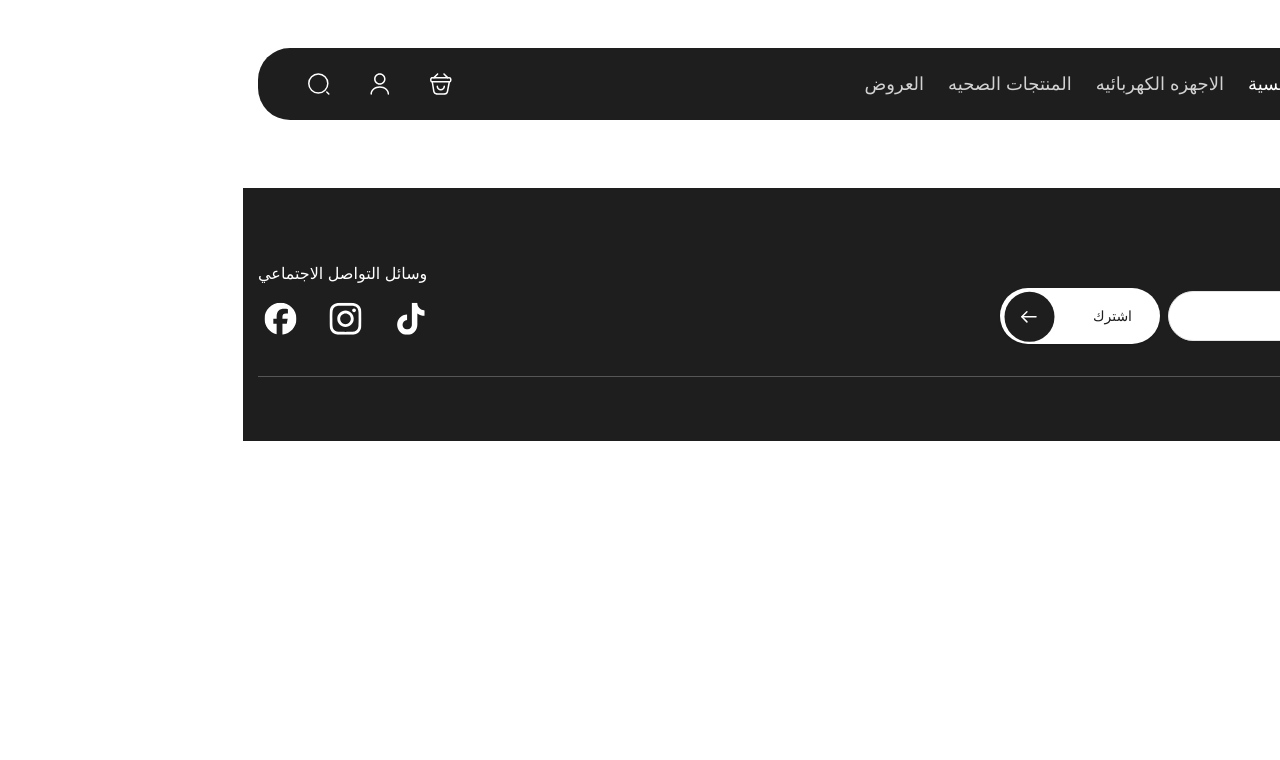
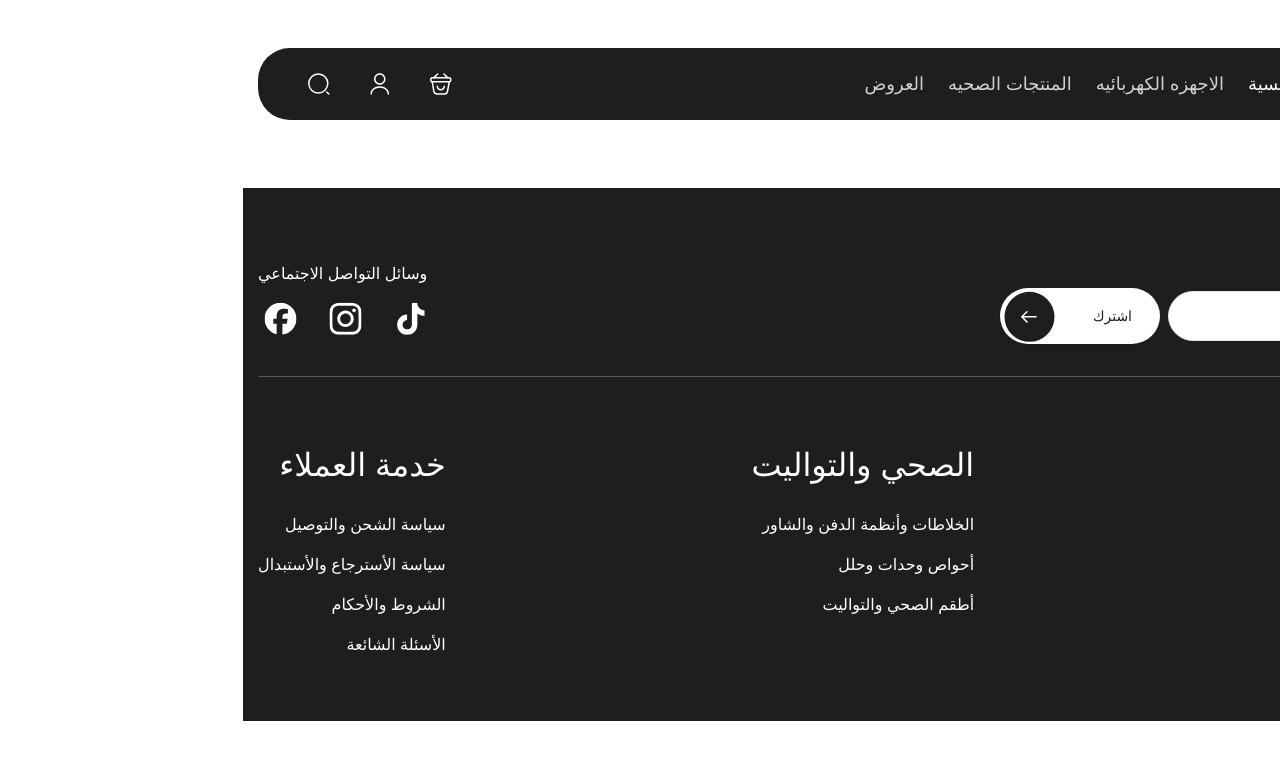
Before and after one commit to AhmedAbozaid9/musc_deploy, a Next.js app: page / in a window 1280 px wide. Shown: the top 760 px of the page. Built offline with nearby package versions, Linux system fonts and the light colour scheme; a web font is replaced by a local one.

Commit message:
Second Footer Section

```diff
--- a/components/layout/Footer.tsx
+++ b/components/layout/Footer.tsx
@@ -41,6 +41,42 @@ export default function Footer() {
               </div>
             </div>
           </div>
+          <div className="flex items-start justify-between flex-wrap lg:flex-nowrap gap-[36px] lg:mt-[64px] mt-[24px]">
+            <div>
+              <h2 className="lg:text-[32px] text-[24px] font-[500]">
+                الاجهزه الكهربائيه
+              </h2>
+              <div className="grid lg:grid-cols-2 grid-cols-4 gap-[16px] mt-[24px]">
+                <Link href="#">تكيفات</Link>
+                <Link href="#">تلفزيونات</Link>
+                <Link href="#">ثلاجات</Link>
+                <Link href="#">غسالات</Link>
+                <Link href="#">بوتجازات</Link>
+                <Link href="#">سخانات</Link>
+              </div>
+            </div>
+            <div>
+              <h2 className="lg:text-[32px] text-[24px] font-[500] ">
+                الصحي والتواليت
+              </h2>
+              <div className="grid grid-cols-1 gap-[16px] mt-[24px]">
+                <Link href="#">الخلاطات وأنظمة الدفن والشاور</Link>
+                <Link href="#">أحواص وحدات وحلل</Link>
+                <Link href="#">أطقم الصحي والتواليت</Link>
+              </div>
+            </div>
+            <div>
+              <h2 className="lg:text-[32px] text-[24px] font-[500] mb-[24px]">
+                خدمة العملاء
+              </h2>
+              <div className="grid grid-cols-1 gap-[16px] mt-[24px]">
+                <Link href="#">سياسة الشحن والتوصيل</Link>
+                <Link href="#">سياسة الأسترجاع والأستبدال</Link>
+                <Link href="#">الشروط والأحكام</Link>
+                <Link href="#">الأسئلة الشائعة</Link>
+              </div>
+            </div>
+          </div>
         </div>
       </div>
     </>
```
